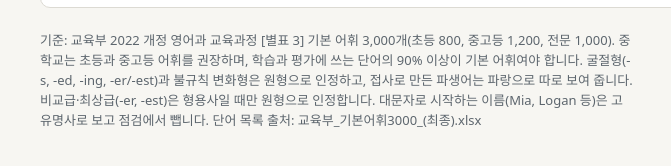
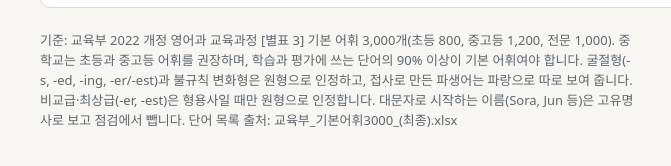
Before and after one commit to sejinan1/vocab-checker, a plain HTML site: page index.html in a window 1280 px wide. Shown: the part 1136-1302 px from the top of the page, 44-715 px from the left. Drawn offline with Linux system fonts and the light colour scheme; a web font is replaced by a local one.

Commit message:
안내 문구의 예시 이름 교체
Co-Authored-By: Claude Opus 5.5 <noreply@anthropic.com>
Claude-Session: https://claude.ai/code/session_01JZ8zDgA49rjs2PJemwygKy

```diff
--- a/index.html
+++ b/index.html
@@ -103,7 +103,7 @@ h2{font-size:19px;margin:0 0 8px}
     <div class="row"><button id="copy" type="button">목록 복사</button><span class="hint" id="copyMsg"></span></div>
   </div>
 
-  <p class="foot">기준: 교육부 2022 개정 영어과 교육과정 [별표 3] 기본 어휘 3,000개(초등 800, 중고등 1,200, 전문 1,000). 중학교는 초등과 중고등 어휘를 권장하며, 학습과 평가에 쓰는 단어의 90% 이상이 기본 어휘여야 합니다. 굴절형(-s, -ed, -ing, -er/-est)과 불규칙 변화형은 원형으로 인정하고, 접사로 만든 파생어는 파랑으로 따로 보여 줍니다. 비교급·최상급(-er, -est)은 형용사일 때만 원형으로 인정합니다. 대문자로 시작하는 이름(Mia, Logan 등)은 고유명사로 보고 점검에서 뺍니다. 단어 목록 출처: 교육부_기본어휘3000_(최종).xlsx</p>
+  <p class="foot">기준: 교육부 2022 개정 영어과 교육과정 [별표 3] 기본 어휘 3,000개(초등 800, 중고등 1,200, 전문 1,000). 중학교는 초등과 중고등 어휘를 권장하며, 학습과 평가에 쓰는 단어의 90% 이상이 기본 어휘여야 합니다. 굴절형(-s, -ed, -ing, -er/-est)과 불규칙 변화형은 원형으로 인정하고, 접사로 만든 파생어는 파랑으로 따로 보여 줍니다. 비교급·최상급(-er, -est)은 형용사일 때만 원형으로 인정합니다. 대문자로 시작하는 이름(Sora, Jun 등)은 고유명사로 보고 점검에서 뺍니다. 단어 목록 출처: 교육부_기본어휘3000_(최종).xlsx</p>
 </div>
 
 <script>
```
